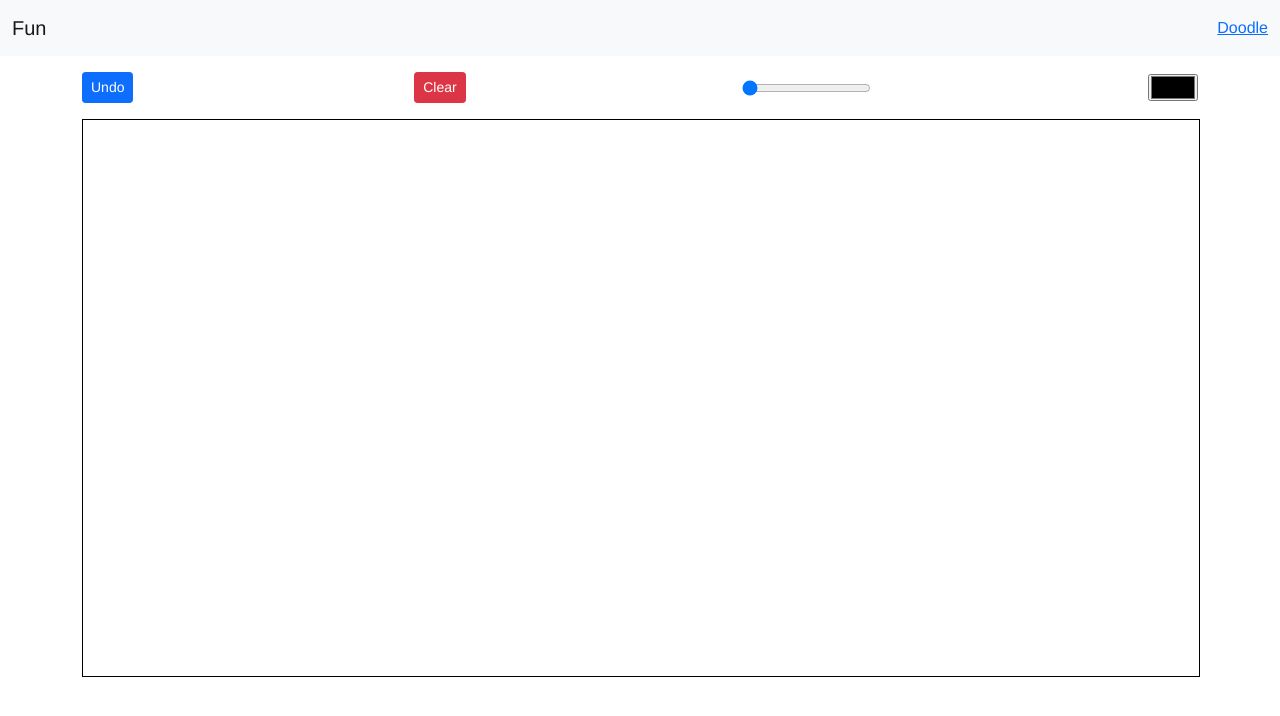
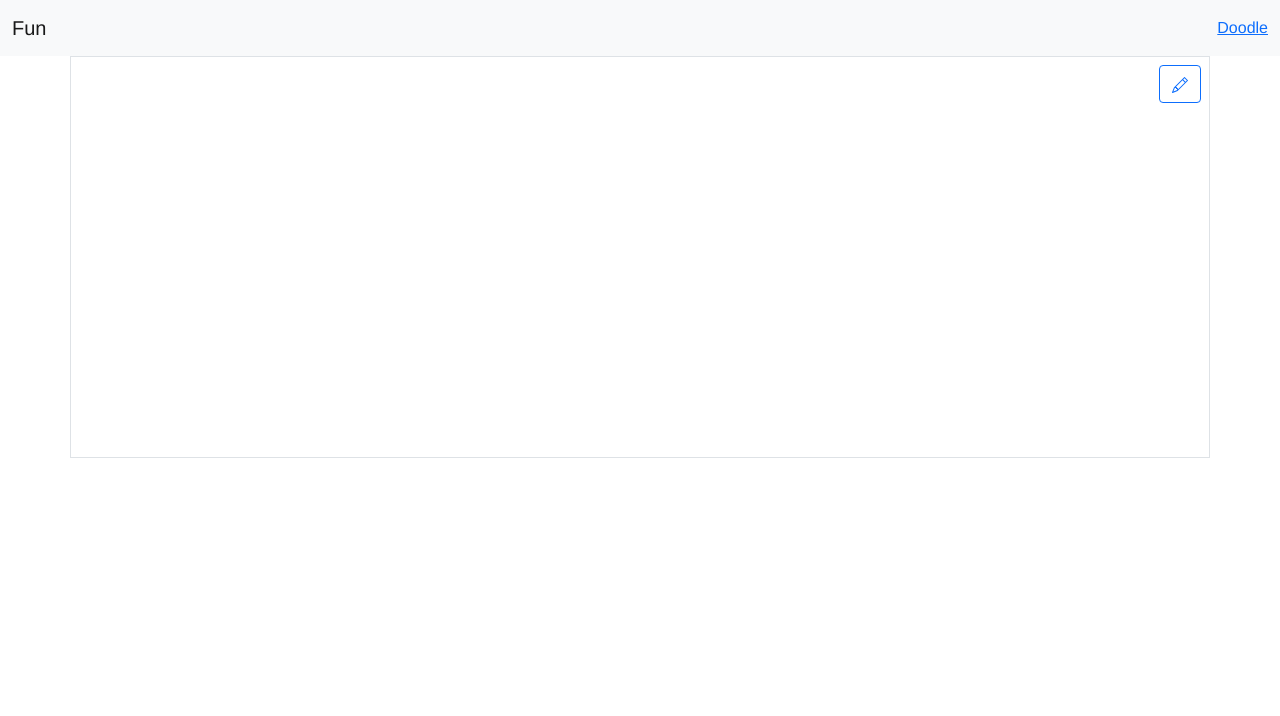
Before and after one commit to davidmyersdev/funnest.app, a Vue app: page / in a window 1280 px wide. Shown: the top 716 px of the page. Built offline with nearby package versions, Linux system fonts and the light colour scheme.

Commit message:
Improve canvas interface

```diff
--- a/src/components/Canvas.vue
+++ b/src/components/Canvas.vue
@@ -1,12 +1,61 @@
 <template>
-  <div>
-    <div class="d-flex align-items-center justify-content-between my-3">
-      <button @click="undo" class="btn btn-sm btn-primary">Undo</button>
-      <button @click="reset" class="btn btn-sm btn-danger ms-1">Clear</button>
-      <input v-model="size" type="range" min="1" max="10">
-      <input v-model="color" type="color">
+  <div class="position-relative border">
+    <div v-if="showSettings" @click="toggleSettings" class="position-absolute top-0 bottom-0 start-0 end-0"></div>
+    <div class="position-absolute top-0 end-0 m-2 d-flex flex-column">
+      <div @click="toggleSettings" class="d-flex justify-content-end">
+        <button type="button" class="btn btn-outline-primary mb-1">
+          <svg v-if="writing" xmlns="http://www.w3.org/2000/svg" width="16" height="16" fill="currentColor" class="bi bi-pencil" viewBox="0 0 16 16">
+            <path d="M12.146.146a.5.5 0 0 1 .708 0l3 3a.5.5 0 0 1 0 .708l-10 10a.5.5 0 0 1-.168.11l-5 2a.5.5 0 0 1-.65-.65l2-5a.5.5 0 0 1 .11-.168l10-10zM11.207 2.5L13.5 4.793 14.793 3.5 12.5 1.207 11.207 2.5zm1.586 3L10.5 3.207 4 9.707V10h.5a.5.5 0 0 1 .5.5v.5h.5a.5.5 0 0 1 .5.5v.5h.293l6.5-6.5zm-9.761 5.175l-.106.106-1.528 3.821 3.821-1.528.106-.106A.5.5 0 0 1 5 12.5V12h-.5a.5.5 0 0 1-.5-.5V11h-.5a.5.5 0 0 1-.468-.325z"/>
+          </svg>
+          <svg v-if="erasing" xmlns="http://www.w3.org/2000/svg" width="16" height="16" fill="currentColor" class="bi bi-eraser" viewBox="0 0 16 16">
+            <path d="M8.086 2.207a2 2 0 0 1 2.828 0l3.879 3.879a2 2 0 0 1 0 2.828l-5.5 5.5A2 2 0 0 1 7.879 15H5.12a2 2 0 0 1-1.414-.586l-2.5-2.5a2 2 0 0 1 0-2.828l6.879-6.879zm2.121.707a1 1 0 0 0-1.414 0L4.16 7.547l5.293 5.293 4.633-4.633a1 1 0 0 0 0-1.414l-3.879-3.879zM8.746 13.547L3.453 8.254 1.914 9.793a1 1 0 0 0 0 1.414l2.5 2.5a1 1 0 0 0 .707.293H7.88a1 1 0 0 0 .707-.293l.16-.16z"/>
+          </svg>
+        </button>
+      </div>
+      <div v-if="showSettings" class="card">
+        <div class="card-body p-2 d-flex flex-column">
+          <button @click="undo" class="btn btn-sm btn-primary d-flex align-items-center">
+            <svg xmlns="http://www.w3.org/2000/svg" width="16" height="16" fill="currentColor" class="bi bi-arrow-counterclockwise" viewBox="0 0 16 16">
+              <path fill-rule="evenodd" d="M8 3a5 5 0 1 1-4.546 2.914.5.5 0 0 0-.908-.417A6 6 0 1 0 8 2v1z"/>
+              <path d="M8 4.466V.534a.25.25 0 0 0-.41-.192L5.23 2.308a.25.25 0 0 0 0 .384l2.36 1.966A.25.25 0 0 0 8 4.466z"/>
+            </svg>
+            <span class="ms-2">Undo</span>
+          </button>
+          <button @click="reset" class="btn btn-sm btn-danger d-flex align-items-center mt-1">
+            <svg xmlns="http://www.w3.org/2000/svg" width="16" height="16" fill="currentColor" class="bi bi-trash" viewBox="0 0 16 16">
+              <path d="M5.5 5.5A.5.5 0 0 1 6 6v6a.5.5 0 0 1-1 0V6a.5.5 0 0 1 .5-.5zm2.5 0a.5.5 0 0 1 .5.5v6a.5.5 0 0 1-1 0V6a.5.5 0 0 1 .5-.5zm3 .5a.5.5 0 0 0-1 0v6a.5.5 0 0 0 1 0V6z"/>
+              <path fill-rule="evenodd" d="M14.5 3a1 1 0 0 1-1 1H13v9a2 2 0 0 1-2 2H5a2 2 0 0 1-2-2V4h-.5a1 1 0 0 1-1-1V2a1 1 0 0 1 1-1H6a1 1 0 0 1 1-1h2a1 1 0 0 1 1 1h3.5a1 1 0 0 1 1 1v1zM4.118 4L4 4.059V13a1 1 0 0 0 1 1h6a1 1 0 0 0 1-1V4.059L11.882 4H4.118zM2.5 3V2h11v1h-11z"/>
+            </svg>
+            <span class="ms-2">Clear</span>
+          </button>
+          <button v-if="erasing" :class="{ active: writing }" @click="write" class="btn btn-sm btn-primary d-flex align-items-center mt-1">
+            <svg xmlns="http://www.w3.org/2000/svg" width="16" height="16" fill="currentColor" class="bi bi-pencil" viewBox="0 0 16 16">
+              <path d="M12.146.146a.5.5 0 0 1 .708 0l3 3a.5.5 0 0 1 0 .708l-10 10a.5.5 0 0 1-.168.11l-5 2a.5.5 0 0 1-.65-.65l2-5a.5.5 0 0 1 .11-.168l10-10zM11.207 2.5L13.5 4.793 14.793 3.5 12.5 1.207 11.207 2.5zm1.586 3L10.5 3.207 4 9.707V10h.5a.5.5 0 0 1 .5.5v.5h.5a.5.5 0 0 1 .5.5v.5h.293l6.5-6.5zm-9.761 5.175l-.106.106-1.528 3.821 3.821-1.528.106-.106A.5.5 0 0 1 5 12.5V12h-.5a.5.5 0 0 1-.5-.5V11h-.5a.5.5 0 0 1-.468-.325z"/>
+            </svg>
+            <span class="ms-2">Draw</span>
+          </button>
+          <button v-if="writing" @click="erase" :class="{ active: erasing }" class="btn btn-sm btn-danger d-flex align-items-center mt-1">
+            <svg xmlns="http://www.w3.org/2000/svg" width="16" height="16" fill="currentColor" class="bi bi-eraser" viewBox="0 0 16 16">
+              <path d="M8.086 2.207a2 2 0 0 1 2.828 0l3.879 3.879a2 2 0 0 1 0 2.828l-5.5 5.5A2 2 0 0 1 7.879 15H5.12a2 2 0 0 1-1.414-.586l-2.5-2.5a2 2 0 0 1 0-2.828l6.879-6.879zm2.121.707a1 1 0 0 0-1.414 0L4.16 7.547l5.293 5.293 4.633-4.633a1 1 0 0 0 0-1.414l-3.879-3.879zM8.746 13.547L3.453 8.254 1.914 9.793a1 1 0 0 0 0 1.414l2.5 2.5a1 1 0 0 0 .707.293H7.88a1 1 0 0 0 .707-.293l.16-.16z"/>
+            </svg>
+            <span class="ms-2">Erase</span>
+          </button>
+          <div class="d-flex align-items-center my-3">
+            <div class="dot dot-min"></div>
+            <input v-model="size" type="range" min="5" max="20" class="mx-2">
+            <div class="dot dot-max"></div>
+          </div>
+          <label class="btn btn-sm d-flex align-items-center">
+            <input v-model="color" type="color" class="invisible position-absolute">
+            <svg :style="{ color: color }" xmlns="http://www.w3.org/2000/svg" width="16" height="16" fill="currentColor" class="bi bi-circle-fill" viewBox="0 0 16 16">
+              <circle cx="8" cy="8" r="8"/>
+            </svg>
+            <span class="ms-2">Color</span>
+          </label>
+        </div>
+      </div>
     </div>
-    <canvas ref="canvas" :width="width" :height="height"></canvas>
+    <canvas ref="canvas" :width="width" :height="height" class="d-block"></canvas>
   </div>
 </template>
 
@@ -18,9 +67,11 @@ export default {
       color: '#000000',
       context: null,
       lines: [],
-      size: 1,
+      size: 5,
       width: 500,
-      height: 500,
+      height: 400,
+      operation: 'source-over',
+      showSettings: false,
     }
   },
   computed: {
@@ -29,6 +80,12 @@ export default {
     },
     lastPoint() {
       return this.lastLine.points[this.lastLine.points.length - 1]
+    },
+    writing() {
+      return this.operation === 'source-over'
+    },
+    erasing() {
+      return this.operation === 'destination-out'
     },
   },
   methods: {
@@ -51,8 +108,9 @@ export default {
       const [start, ...remaining] = line.points
 
       this.drawStart(start, {
+        color: line.color,
+        operation: line.operation,
         size: line.size,
-        color: line.color,
       })
 
       remaining.forEach(this.drawSeg)
@@ -68,6 +126,7 @@ export default {
     addLine(point) {
       this.lines.push({
         color: this.color,
+        operation: this.operation,
         size: this.size,
         points: [point],
       })
@@ -75,6 +134,7 @@ export default {
       this.drawStart(point, {
         size: this.size,
         color: this.color,
+        operation: this.operation,
       })
     },
     addSeg(point) {
@@ -87,12 +147,13 @@ export default {
       this.context.lineTo(point.x, point.y)
       this.context.stroke()
     },
-    drawStart(point, { size, color }) {
+    drawStart(point, { size, color, operation }) {
       // draw starting point
       this.context.lineWidth = size
       this.context.strokeStyle = color
       this.context.fillStyle = color
       this.context.lineCap = 'round'
+      this.context.globalCompositeOperation = operation
       this.context.moveTo(point.x, point.y)
       this.context.beginPath()
       this.context.arc(point.x, point.y, (size / 2), 0, (2 * Math.PI))
@@ -101,10 +162,20 @@ export default {
       this.context.beginPath()
       this.context.stroke()
     },
+    erase() {
+      this.operation = 'destination-out'
+    },
+    write() {
+      this.operation = 'source-over'
+    },
+    toggleSettings() {
+      this.showSettings = !this.showSettings
+    },
   },
   mounted() {
     this.context = this.$refs.canvas.getContext('2d')
     this.context.lineCap = 'round'
+    this.context.globalCompositeOperation = 'source-over'
     this.context.translate(0.5, 0.5)
 
     // match container dimensions
@@ -164,3 +235,17 @@ export default {
   }
 }
 </script>
+
+<style scoped>
+.dot {
+  background-color: #000;
+  border-radius: 100%;
+  width: 5px;
+  height: 5px;
+}
+
+.dot-max {
+  width: 20px;
+  height: 20px;
+}
+</style>
--- a/src/views/Doodle.vue
+++ b/src/views/Doodle.vue
@@ -147,7 +147,5 @@ export default {
 </script>
 
 <style>
-canvas {
-  border: 1px solid #000;
-}
+
 </style>
--- a/src/views/Home.vue
+++ b/src/views/Home.vue
@@ -1,5 +1,5 @@
 <template>
-  <div class="container">
+  <div class="container p-0">
     <Canvas />
   </div>
 </template>
```
